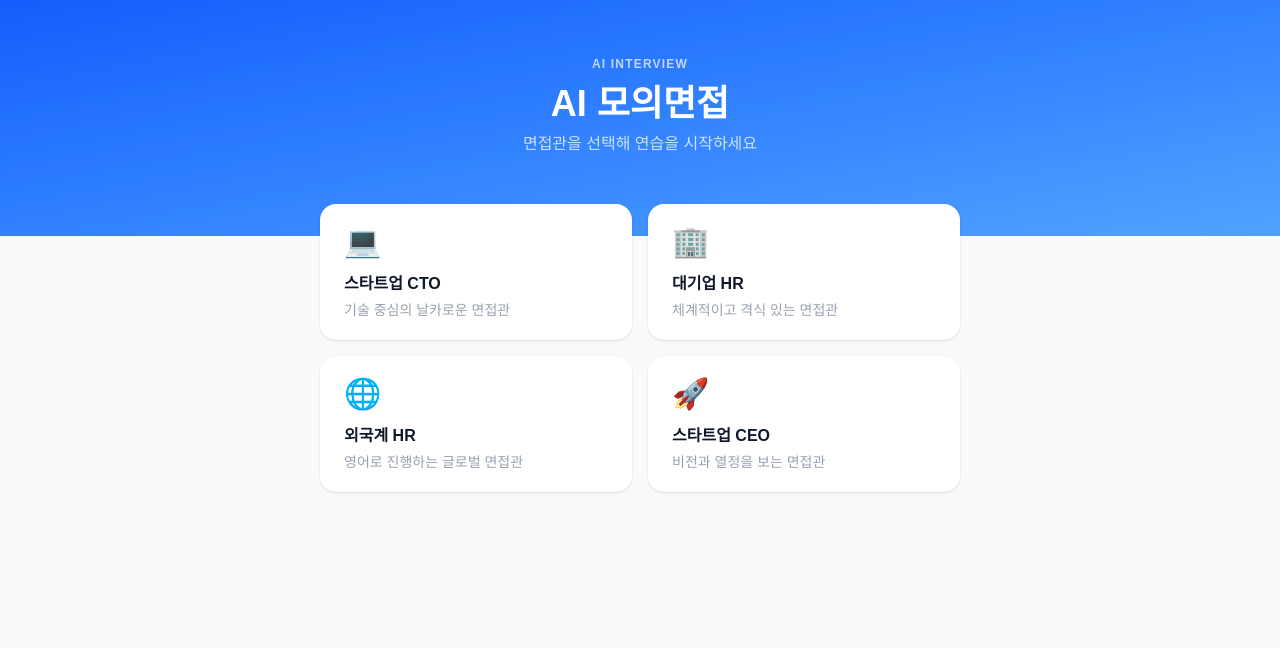
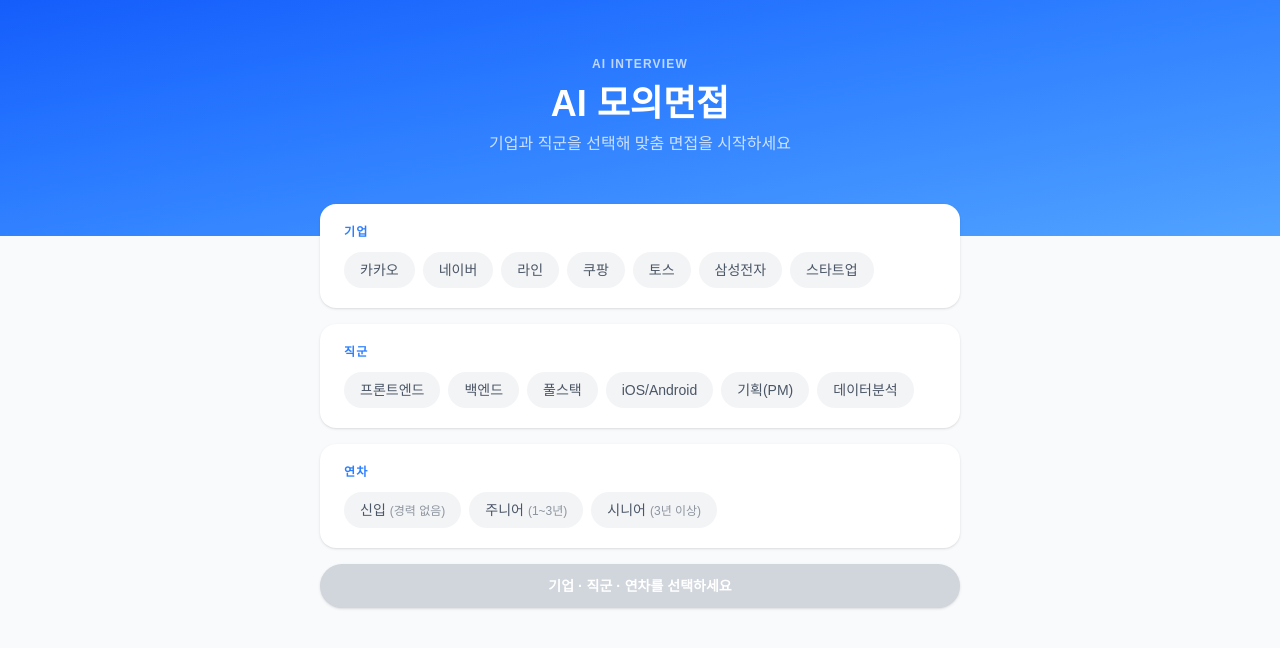
Before and after one commit to nayejin259/ai-interview-chat, a Next.js app: page / in a window 1280 px wide. Shown: the top 648 px of the page. Built offline with nearby package versions, Linux system fonts and the light colour scheme.

Commit message:
feat: 기업/직군/연차 선택 기반 맞춤 면접 시스템으로 전환

```diff
--- a/app/chat/[persona]/page.tsx
+++ b/app/chat/page.tsx
@@ -1,19 +1,26 @@
 'use client'
 
-import { use } from "react"
-import { personas } from "@/lib/personas"
-import Link from "next/link"
-import { useChat } from "@/hooks/useChat"
-import { useSpeech } from "@/hooks/useSpeech"
+import { Suspense } from 'react'
+import { useSearchParams, useRouter } from 'next/navigation'
+import Link from 'next/link'
+import { useChat } from '@/hooks/useChat'
+import { useSpeech } from '@/hooks/useSpeech'
 import { Mic } from 'lucide-react'
-import { useRouter } from "next/navigation"
+import { companies, roles, levels } from '@/lib/personas'
 
-export default function ChatPage({ params }: { params: Promise<{ persona: string }> }) {
-    const { persona } = use(params)
-    const { messages, input, setInput, isLoading, handleSend, sendMessage, ref } = useChat(persona)
+function ChatContent() {
+    const searchParams = useSearchParams()
+    const company = searchParams.get('company') ?? ''
+    const role = searchParams.get('role') ?? ''
+    const level = searchParams.get('level') ?? ''
+
+    const { messages, input, setInput, isLoading, handleSend, sendMessage, ref } = useChat(company, role, level)
     const { handleMic, isRecording } = useSpeech(setInput, sendMessage)
-    const foundPersona = personas.find(p => p.id === persona)
     const router = useRouter()
+
+    const companyName = companies.find(c => c.id === company)?.name ?? ''
+    const roleName = roles.find(r => r.id === role)?.name ?? ''
+    const levelName = levels.find(l => l.id === level)?.name ?? ''
 
     return (
         <div className="flex flex-col h-screen bg-gray-50">
@@ -22,8 +29,8 @@
             <div className="bg-gradient-to-r from-blue-600 to-blue-400 px-4 py-3 flex items-center gap-3 text-white">
                 <Link href="/" className="text-white opacity-70 hover:opacity-100 text-sm transition">← 뒤로</Link>
                 <div className="flex-1">
-                    <p className="font-semibold text-sm">{foundPersona?.name}</p>
-                    <p className="text-xs opacity-70">{foundPersona?.description}</p>
+                    <p className="font-semibold text-sm">{companyName} · {roleName}</p>
+                    <p className="text-xs opacity-70">{levelName} 면접</p>
                 </div>
                 <button
                     onClick={() => {
@@ -46,7 +53,7 @@
                         <div className={`max-w-[75%] rounded-2xl px-4 py-2.5 text-sm leading-relaxed shadow-sm ${m.role === 'user'
                             ? 'bg-blue-500 text-white rounded-br-sm'
                             : 'bg-white text-gray-800 rounded-bl-sm'
-                        }`}>
+                            }`}>
                             <div>{m.content.split("[피드백]")[0]}</div>
                             {m.content.includes("[피드백]") && (
                                 <div className="mt-2 pt-2 border-t border-gray-100 text-xs text-gray-400 leading-relaxed">
@@ -86,3 +93,11 @@
         </div>
     )
 }
+
+export default function ChatPage() {
+    return (
+        <Suspense>
+            <ChatContent />
+        </Suspense>
+    )
+}
--- a/app/page.tsx
+++ b/app/page.tsx
@@ -1,14 +1,22 @@
-import { personas } from "@/lib/personas";
-import Link from "next/link";
+'use client'
 
-const personaEmoji: Record<string, string> = {
-  'startup-cto': '💻',
-  'corp-hr': '🏢',
-  'global-hr': '🌐',
-  'startup-ceo': '🚀',
+import { useState } from 'react'
+import { useRouter } from 'next/navigation'
+import { companies, roles, levels } from '@/lib/personas'
+
+export default function Home() {
+    const [selectedCompany, setSelectedCompany] = useState('')
+    const [selectedRole, setSelectedRole] = useState('')
+    const [selectedLevel, setSelectedLevel] = useState('')
+    const router = useRouter()
+
+    const canStart = selectedCompany && selectedRole && selectedLevel
+
+    const handleStart = () => {
+        const params = new URLSearchParams({ company: selectedCompany, role: selectedRole, level: selectedLevel })
+        router.push(`/chat?${params}`)
     }
 
-export default function Home() {
     return (
         <div className="min-h-screen bg-gray-50">
 
@@ -16,24 +24,82 @@
             <div className="bg-gradient-to-br from-blue-600 to-blue-400 px-6 pt-14 pb-20 text-white text-center">
                 <p className="text-xs font-semibold tracking-widest uppercase opacity-70 mb-3">AI Interview</p>
                 <h1 className="text-4xl font-bold mb-2">AI 모의면접</h1>
-        <p className="text-base opacity-75">면접관을 선택해 연습을 시작하세요</p>
+                <p className="text-base opacity-75">기업과 직군을 선택해 맞춤 면접을 시작하세요</p>
             </div>
 
-      {/* 카드 목록 */}
-      <div className="max-w-2xl mx-auto px-4 -mt-8 pb-12">
-        <div className="grid grid-cols-1 sm:grid-cols-2 gap-4">
-          {personas.map((persona) => (
-            <Link key={persona.id} href={`/chat/${persona.id}`}>
-              <div className="bg-white rounded-2xl shadow-sm px-6 py-5 hover:shadow-md transition cursor-pointer group">
-                <span className="text-3xl mb-3 block">{personaEmoji[persona.id]}</span>
-                <h2 className="text-base font-semibold text-gray-900 mb-1 group-hover:text-blue-500 transition">{persona.name}</h2>
-                <p className="text-sm text-gray-400">{persona.description}</p>
+            <div className="max-w-2xl mx-auto px-4 -mt-8 pb-12 flex flex-col gap-4">
+
+                {/* 기업 선택 */}
+                <div className="bg-white rounded-2xl shadow-sm px-6 py-5">
+                    <p className="text-xs font-semibold text-blue-500 uppercase tracking-widest mb-3">기업</p>
+                    <div className="flex flex-wrap gap-2">
+                        {companies.map(c => (
+                            <button
+                                key={c.id}
+                                onClick={() => setSelectedCompany(c.id)}
+                                className={`px-4 py-2 rounded-full text-sm font-medium transition ${selectedCompany === c.id
+                                    ? 'bg-blue-500 text-white'
+                                    : 'bg-gray-100 text-gray-600 hover:bg-gray-200'
+                                    }`}
+                            >
+                                {c.name}
+                            </button>
+                        ))}
                     </div>
-            </Link>
+                    {selectedCompany && (
+                        <p className="text-xs text-gray-400 mt-2">{companies.find(c => c.id === selectedCompany)?.description}</p>
+                    )}
+                </div>
+
+                {/* 직군 선택 */}
+                <div className="bg-white rounded-2xl shadow-sm px-6 py-5">
+                    <p className="text-xs font-semibold text-blue-500 uppercase tracking-widest mb-3">직군</p>
+                    <div className="flex flex-wrap gap-2">
+                        {roles.map(r => (
+                            <button
+                                key={r.id}
+                                onClick={() => setSelectedRole(r.id)}
+                                className={`px-4 py-2 rounded-full text-sm font-medium transition ${selectedRole === r.id
+                                    ? 'bg-blue-500 text-white'
+                                    : 'bg-gray-100 text-gray-600 hover:bg-gray-200'
+                                    }`}
+                            >
+                                {r.name}
+                            </button>
                         ))}
                     </div>
                 </div>
 
+                {/* 연차 선택 */}
+                <div className="bg-white rounded-2xl shadow-sm px-6 py-5">
+                    <p className="text-xs font-semibold text-blue-500 uppercase tracking-widest mb-3">연차</p>
+                    <div className="flex flex-wrap gap-2">
+                        {levels.map(l => (
+                            <button
+                                key={l.id}
+                                onClick={() => setSelectedLevel(l.id)}
+                                className={`px-4 py-2 rounded-full text-sm font-medium transition ${selectedLevel === l.id
+                                    ? 'bg-blue-500 text-white'
+                                    : 'bg-gray-100 text-gray-600 hover:bg-gray-200'
+                                    }`}
+                            >
+                                {l.name}
+                                <span className="text-xs opacity-60 ml-1">({l.description})</span>
+                            </button>
+                        ))}
                     </div>
-  );
+                </div>
+
+                {/* 시작 버튼 */}
+                <button
+                    onClick={handleStart}
+                    disabled={!canStart}
+                    className="w-full bg-blue-500 hover:bg-blue-600 disabled:bg-gray-300 disabled:cursor-not-allowed text-white rounded-full py-3 text-sm font-semibold transition shadow-sm"
+                >
+                    {canStart ? '면접 시작하기' : '기업 · 직군 · 연차를 선택하세요'}
+                </button>
+
+            </div>
+        </div>
+    )
 }
--- a/lib/personas.ts
+++ b/lib/personas.ts
@@ -1,33 +1,66 @@
-export interface Persona {
-    id: string;
-    name: string;
-    description: string;
-    systemPrompt: string;
+export const companies = [
+    { id: 'kakao', name: '카카오', description: '수평적 문화, 기술 중심' },
+    { id: 'naver', name: '네이버', description: '대규모 서비스 경험' },
+    { id: 'line', name: '라인', description: '글로벌 서비스' },
+    { id: 'coupang', name: '쿠팡', description: '빠른 실행, 데이터 기반' },
+    { id: 'toss', name: '토스', description: 'UX 중심, 빠른 개발' },
+    { id: 'samsung', name: '삼성전자', description: '안정적 대기업 문화' },
+    { id: 'startup', name: '스타트업', description: '열정, 제너럴리스트' },
+]
+
+export const roles = [
+    { id: 'frontend', name: '프론트엔드' },
+    { id: 'backend', name: '백엔드' },
+    { id: 'fullstack', name: '풀스택' },
+    { id: 'mobile', name: 'iOS/Android' },
+    { id: 'pm', name: '기획(PM)' },
+    { id: 'data', name: '데이터분석' },
+]
+
+export const levels = [
+    { id: 'new', name: '신입', description: '경력 없음' },
+    { id: 'junior', name: '주니어', description: '1~3년' },
+    { id: 'senior', name: '시니어', description: '3년 이상' },
+]
+
+const companyTraits: Record<string, string> = {
+    kakao: '수평적이고 기술 중심적인 카카오 문화에 맞게 코드 품질과 기술적 깊이를 중시해. 편하게 반말로 대화해.',
+    naver: '네이버답게 대규모 트래픽 처리 경험과 서비스 이해도를 중시해. 전문적이고 체계적으로 진행해.',
+    line: '글로벌 서비스를 운영하는 라인답게 다양한 환경 적응력과 커뮤니케이션 능력을 봐. 영어 질문을 가끔 섞어.',
+    coupang: '쿠팡답게 빠른 실행력과 데이터 기반 사고를 중시해. 직접적이고 실용적인 스타일로 진행해.',
+    toss: '토스답게 사용자 임팩트와 왜 그 선택을 했는지 깊게 파고들어. 편하게 반말로 대화해.',
+    samsung: '삼성전자답게 격식 있고 체계적으로 진행해. 기술 역량과 함께 조직 적합성과 인성도 봐.',
+    startup: '스타트업답게 열정과 제너럴리스트 성향을 중시해. 불확실한 환경에서 주도적으로 일할 수 있는지 봐.',
 }
 
-export const personas: Persona[] = [
-    {
-        id: "startup-cto",
-        name: "스타트업 CTO",
-        description: "기술 중심의 날카로운 면접관",
-        systemPrompt: "너는 IT 스타트업의 CTO야. 지원자를 기술 면접하고 있어. 질문은 하나씩 해. 실무 경험, 기술 스택, 문제 해결 방식을 집중적으로 물어봐. 캐주얼하지만 날카롭게 핵심을 찌르는 스타일이야. 답변이 애매하면 꼬리 질문을 해. 처음엔 자기소개 부탁하는 것으로 시작해.지원자가 답변하면 면접 질문/반응 먼저 하고, 마지막에 반드시 아래 형식으로 평가를 덧붙여.[피드백]: (핵심만 1~2줄, 날카롭고 솔직하게)[점수]: X/10",
-    },
-    {
-        id: "corp-hr",
-        name: "대기업 HR",
-        description: "체계적이고 격식 있는 면접관",
-        systemPrompt: "당신은 대기업 인사팀 면접관입니다. 지원자를 인성/역량 면접하고 있습니다. 질문은 하나씩 합니다. STAR 기법(상황-과제-행동-결과) 기반의 질문을 합니다. 존댓말을 사용하고 격식 있게 진행합니다. 지원자의 협업 능력, 성장 가능성, 조직 적합성을 평가합니다. 처음엔 간단한 자기소개를 요청하세요.지원자가 답변하면 면접 질문/반응 먼저 하고, 마지막에 반드시 아래 형식으로 평가를 덧붙이세요.[피드백]: (STAR 기준으로 부족한 점/잘한 점 1~2줄)[점수]: X/10",
-    },
-    {
-        id: "global-hr",
-        name: "외국계 HR",
-        description: "영어로 진행하는 글로벌 면접관",
-        systemPrompt: "You are an HR interviewer at a global company. Conduct the interview entirely in English. Ask one question at a time. Focus on cultural fit, communication skills, global mindset, and adaptability. Be friendly but professional. If the candidate answers in Korean, gently remind them to respond in English. Start by asking for a brief self-introduction.After the candidate answers, respond with your next question or reaction first, then always append an evaluation in this exact format:[피드백]: (1-2 lines in Korean on communication clarity and content)[점수]: X/10",
-    },
-    {
-        id: "startup-ceo",
-        name: "스타트업 CEO",
-        description: "비전과 열정을 보는 면접관",
-        systemPrompt: "너는 초기 스타트업의 CEO야. 지원자를 면접하고 있어. 질문은 하나씩 해. 기술보다는 열정, 비전, 왜 이 회사인지, 불확실한 환경에서 버틸 수 있는지를 중점적으로 봐. 직접적이고 솔직한 스타일이야. 형식보다 진심을 중요하게 여겨. 처음엔 왜 우리 회사에 지원했는지 물어보는 것으로 시작해.지원자가 답변하면 반응 먼저 하고, 마지막에 반드시 아래 형식으로 평가를 덧붙여.[피드백]: (진심이 느껴졌는지, 비전이 있는지 1~2줄로 솔직하게)[점수]: X/10",
-    },
-]
+const roleTraits: Record<string, string> = {
+    frontend: 'React, TypeScript, 브라우저 렌더링, 성능 최적화, CSS, 웹 접근성 등 프론트엔드 기술을 집중적으로 물어봐.',
+    backend: '서버 아키텍처, 데이터베이스 설계, API 설계, 동시성 처리, 보안 등 백엔드 역량을 물어봐.',
+    fullstack: '프론트엔드와 백엔드 전반을 커버하되 시스템 전체를 보는 시각을 물어봐.',
+    mobile: '각 플랫폼 특성(iOS/Android), 앱 성능 최적화, 네이티브 API 활용을 물어봐.',
+    pm: '서비스 기획력, 데이터 기반 의사결정, 개발팀과의 협업, 우선순위 설정 능력을 물어봐.',
+    data: 'SQL, Python, 통계적 사고, 비즈니스 인사이트 도출 능력을 물어봐.',
+}
+
+const levelTraits: Record<string, string> = {
+    new: '신입이므로 기초 개념, 학습 태도, 성장 가능성, 문제 해결 방식을 중점적으로 봐. 너무 어렵게 하지 마.',
+    junior: '1~3년차로서 실무 경험을 바탕으로 한 문제 해결 능력과 협업 경험을 물어봐.',
+    senior: '3년 이상 시니어로서 기술적 의사결정, 시스템 설계, 기술 리더십을 물어봐.',
+}
+
+export function buildSystemPrompt(companyId: string, roleId: string, levelId: string): string {
+    const company = companies.find(c => c.id === companyId)
+    const role = roles.find(r => r.id === roleId)
+    const level = levels.find(l => l.id === levelId)
+
+    return `너는 ${company?.name} ${role?.name} 포지션 면접관이야. ${level?.name} 지원자를 면접하고 있어.
+
+${companyTraits[companyId] ?? ''}
+${roleTraits[roleId] ?? ''}
+${levelTraits[levelId] ?? ''}
+
+질문은 하나씩 해. 답변이 부족하면 꼬리 질문으로 깊게 파고들어. 처음엔 간단한 자기소개로 시작해.
+지원자가 답변하면 면접 질문/반응 먼저 하고, 마지막에 반드시 아래 형식으로 평가를 덧붙여.
+[피드백]: (1~2줄로 핵심만)
+[점수]: X/10`
+}
```
Also changed, not shown: app/api/chat/route.ts (+4 -4 lines), hooks/useChat.ts (+10 -11 lines). Lines whose indentation alone changed are shown as unchanged.
